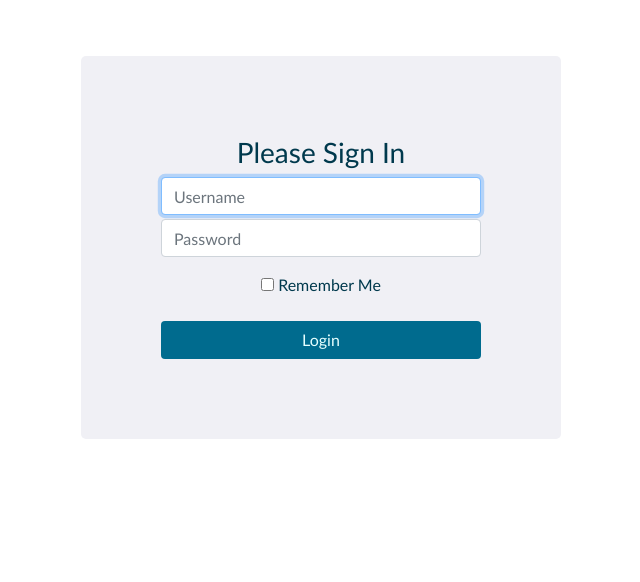
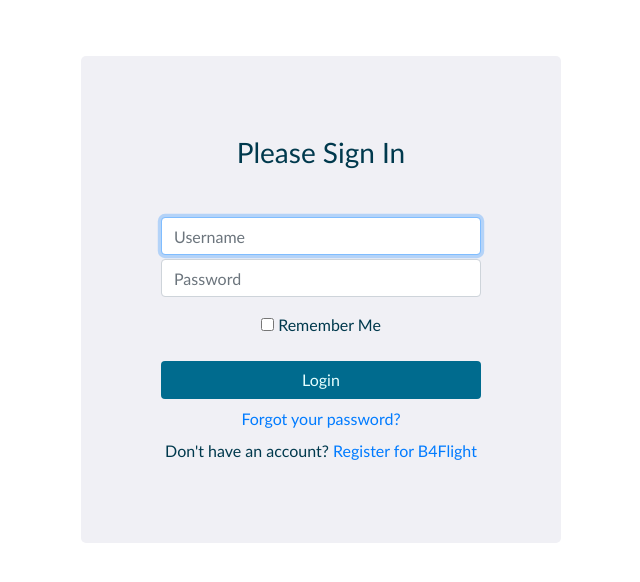
Before and after one commit to yyqyu/B4Flight, a Flask app: page /auth/login in a window 1280 px wide. Shown: the part 51-633 px from the top of the page, without its empty margins (319-959 px from the left). Run offline with Flask 2, Linux system fonts and the light colour scheme; parts of the project's set-up code (start-up, migrations or seed data) failed here and were passed over; some libraries are stand-ins or nearby versions.

Commit message:
Password Recovery Functionality

```diff
--- a/B4Flight/src/flightbriefing/auth.py
+++ b/B4Flight/src/flightbriefing/auth.py
@@ -235,7 +235,7 @@ def register():
             new_user = User()
             new_user.Username = username
             new_user.Email = email
-            new_user.Password = passwd
+            new_user.set_password(passwd)
             new_user.Firstname = firstname
             new_user.Lastname = lastname
 
@@ -378,6 +378,142 @@ def login():
     return render_template('auth/login.html')
 
 
+@bp.route('/forgotpass', methods=('GET', 'POST'))
+def forgotpass():
+    """Show html page allowing user to request a password reset.
+    Once the request is submitted, validate username and send e-mail to user with reset link
+
+    """
+    # Process the form returned
+    if request.method == 'POST':
+
+        username = request.form['username']
+
+        # Validate username supplied.  Client-side validation is performed - this is a backup to that
+        if not username:
+            flash('Please enter a username.')
+
+        # Username supplied
+        else:
+
+            sess = sqa_session() #SQLAlchemy Session
+
+            # Retrieve a user if one exists
+            forgot_user = sess.query(User).filter(User.Username == username).first()
+
+            # If a user exists, then send them an e-mail with a pwd recovery link
+            if not forgot_user is None:
+
+                # Create a password recovery token for the user
+                recovery_token = forgot_user.create_recovery_token()
+
+                # Create an HTML and a text e-mail body including the authentication token
+                msg_html = render_template('emails/recover_pass.html', token=recovery_token, user_fname=forgot_user.Firstname)
+                msg_txt = render_template('emails/recover_pass.txt', token=recovery_token, user_fname=forgot_user.Firstname)
+
+                # Create the email addresses in python's Address format
+                user_fullname = forgot_user.Firstname + ' ' + forgot_user.Lastname
+                mail_to = Address(display_name = user_fullname.rstrip(), addr_spec = forgot_user.Email)
+                mail_from = Address(display_name = current_app.config['EMAIL_ADMIN_NAME'], addr_spec = current_app.config['EMAIL_ADMIN_ADDRESS'])
+
+                # Send the e-mail - BCC in the administrator
+                was_mail_sent = helpers.send_mail(mail_from, mail_to,'Recover your B4Flight password', msg_txt, msg_html, recipients_bcc=mail_from)
+
+                # If the mail wasn't sent, warn the user
+                if was_mail_sent == False:
+                    flash('We tried to send you a password reset mail but encountered a problem.  Please try again or contact us.', 'error')
+
+                # Otherwise show a message and redirect to login page
+                else:
+                    flash("PASSWORD RESET: We've sent you an e-mail with password recovery instructions (assuming the username you entered exists).", "success")
+                    return redirect(url_for('auth.login'))
+
+            # Even though the user doesn't exist, we display the same message and redirect to login page
+            else:
+                flash("PASSWORD RESET: We've sent you an e-mail with password recovery instructions (assuming the username you entered exists).", "success")
+                return redirect(url_for('auth.login'))
+
+    # Show the html page to reset the password
+    return render_template('auth/forgotpass.html')
+
+
+@bp.route('/passreset/<token>', methods=('GET', 'POST'))
+def passreset(token):
+    """This function is run when the user clicks the password reset link in the e-mail
+    Validate the link the user clicked and display the password reset screen.
+    If link is not valid, show an error and redirect to login screen
+    """
+
+    # A POST request means the user has submitted the form with a new password
+    if request.method == 'POST':
+
+        username = request.form['username']
+        passwd = request.form['password']
+        passwdchk = request.form['passwordcheck']
+
+        error_msg = None
+
+        # Client-side validation checks all these. These validations are a backup
+        if not username:
+            error_msg = 'Please enter a username.'
+        elif not passwd:
+            error_msg = 'Please enter a password.'
+        elif not passwdchk:
+            error_msg = 'Please enter both passwords.'
+
+        elif len(passwd) < 8:
+            error_msg = 'Please enter a password of at least 8 characters.'
+
+        elif passwd != passwdchk:
+            error_msg = 'You did not re-enter your password correctly.'
+
+        if error_msg:
+            flash(error_msg, 'error')
+            return render_template('auth/resetpass.html',username=username)
+
+
+        # Form was validated - now reset the password
+
+        sess = sqa_session() #SQLAlchemy Session
+
+        # Retrieve the user
+        forgot_user = sess.query(User).filter(User.Username == username).first()
+        # Update password
+        forgot_user.set_password(passwd)
+        # Save to DB
+        sess.commit()
+
+        flash('Your password has been reset.  Please login', 'success')
+        return redirect(url_for('auth.login'))
+
+    # If not a POST then must be a GET - therefore this is the first click on the link
+    else:
+        # If there is no token, show an error msg and redirect to login form
+        if token is None:
+            flash('The poassword recovery link you clicked on was not valid.', 'error')
+            return redirect(url_for('auth.login'))
+
+        # Validate the token, and display password reset screen
+        usr = User.validate_recovery_token(token)
+
+        # if function returns None, it means link is not valid
+        if usr is None:
+            # Flash error message and redirect to the login page
+            flash('The poassword recovery link you clicked on was not valid. Please check you copied it correctly.', 'error')
+            return redirect(url_for('auth.login'))
+
+        # If function returns "-1" the link has expired
+        elif usr == -1:
+            # Flash error message and redirect to the login page
+            flash('The poassword recovery link you clicked on has expired. Links are only valid for 24 hrs', 'error')
+            return redirect(url_for('auth.login'))
+
+        # Token is valid - show the password reset form
+        else:
+            return render_template('auth/resetpass.html',username=usr.Username)
+
+
+
 @bp.route('/logout')
 def logout():
     """Implements function that logs users out of system
--- a/B4Flight/src/flightbriefing/static/b4flight.css
+++ b/B4Flight/src/flightbriefing/static/b4flight.css
@@ -130,7 +130,8 @@ a.bflight-nav-user {
 }
 
 .bflight-table-link {
-	color: rgb(0, 67, 77)
+	color: rgb(0, 67, 77);
+	text-decoration: underline;
 }
 
 .bflight-table-link:hover {
--- a/B4Flight/src/flightbriefing/templates/auth/login.html
+++ b/B4Flight/src/flightbriefing/templates/auth/login.html
@@ -8,7 +8,7 @@
 {% block content %}
 <div class="container">
 	<form class="bflight-form-login text-center" method="POST">
-		<h1 class="h3 text-center">Please Sign In</h1>
+		<h1 class="h3 text-center mb-5">Please Sign In</h1>
 		<label for="username" class="sr-only">Username</label>
 		<input type="text" class="form-control mb-1"  id="username" name="username" placeholder="Username" required autofocus>
 		<label for="email" class="sr-only">Password</label>
@@ -19,6 +19,14 @@
 			</label>
 		</div>
 		<button type="submit" class="btn bflight-btn btn-block">Login</button>
+		<div class="mt-2">
+		<a href="{{url_for('auth.forgotpass')}}">Forgot your password?</a>
+		</div>
+		<div class="mt-2">
+		Don't have an account?
+		<a href="{{url_for('auth.register')}}">Register for B4Flight</a>
+		</div>
+
 	</form>
 </div>
 {% endblock %}
```
Also changed, not shown: B4Flight/src/flightbriefing/templates/auth/forgotpass.html (added, +60 -0 lines), B4Flight/src/flightbriefing/templates/auth/resetpass.html (added, +82 -0 lines), B4Flight/src/flightbriefing/templates/emails/recover_pass.html (added, +19 -0 lines), B4Flight/src/flightbriefing/templates/emails/recover_pass.txt (added, +13 -0 lines).
